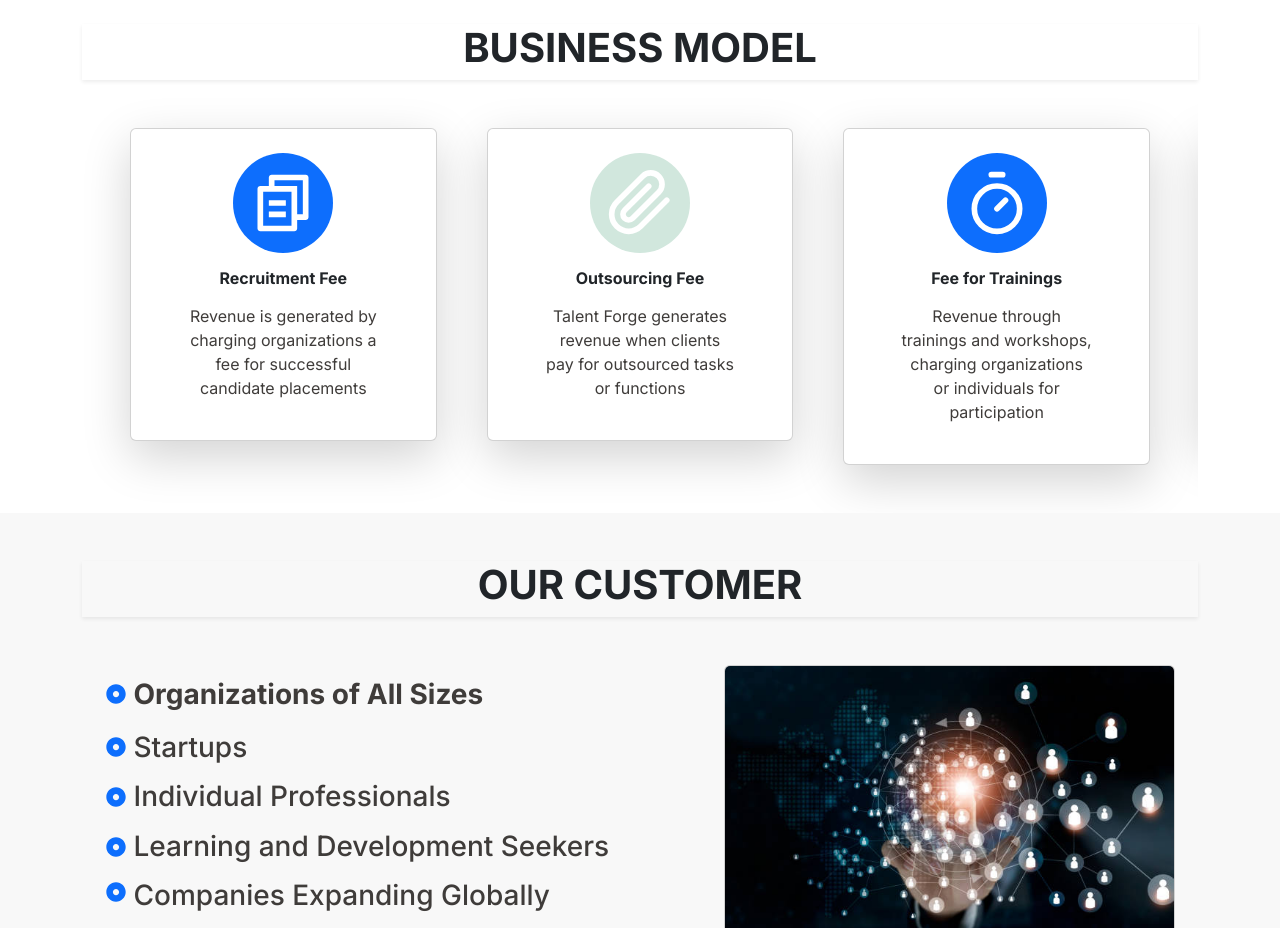
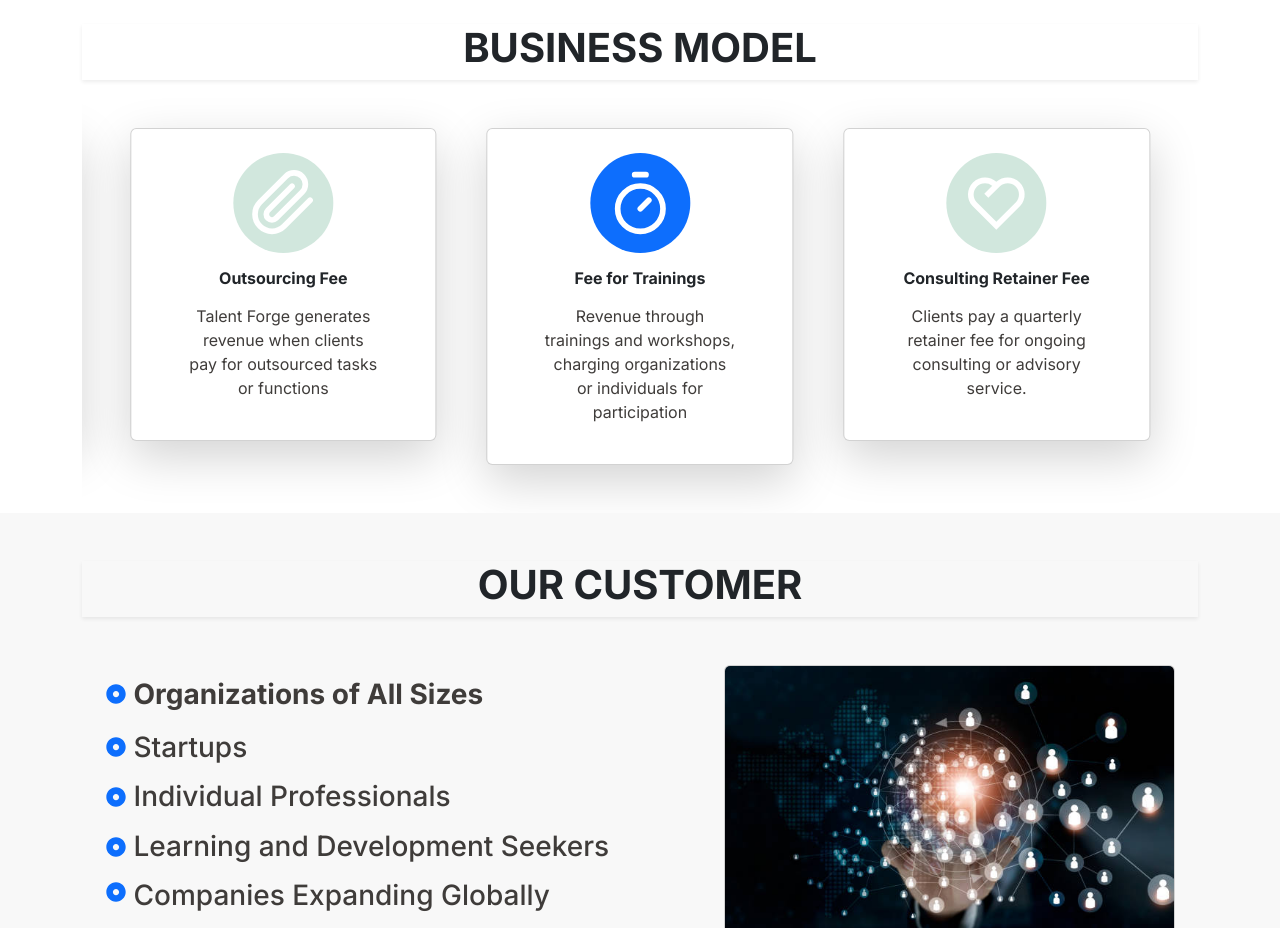
Before and after one commit to Jerryemmanuel01/Talent-Forge, a React (Vite) app: page / in a window 1280 px wide. Shown: the part 2400-3328 px from the top of the page. Built offline with nearby package versions, Linux system fonts and the light colour scheme.

Commit message:
model slider edited 02

```diff
--- a/src/home/Model.jsx
+++ b/src/home/Model.jsx
@@ -28,7 +28,7 @@ const Model = () => {
           disableOnInteraction: false,
         }}
         breakpoints={{
-          640: {
+          400: {
             slidesPerView: 1,
             spaceBetween: 90,
           },
```
